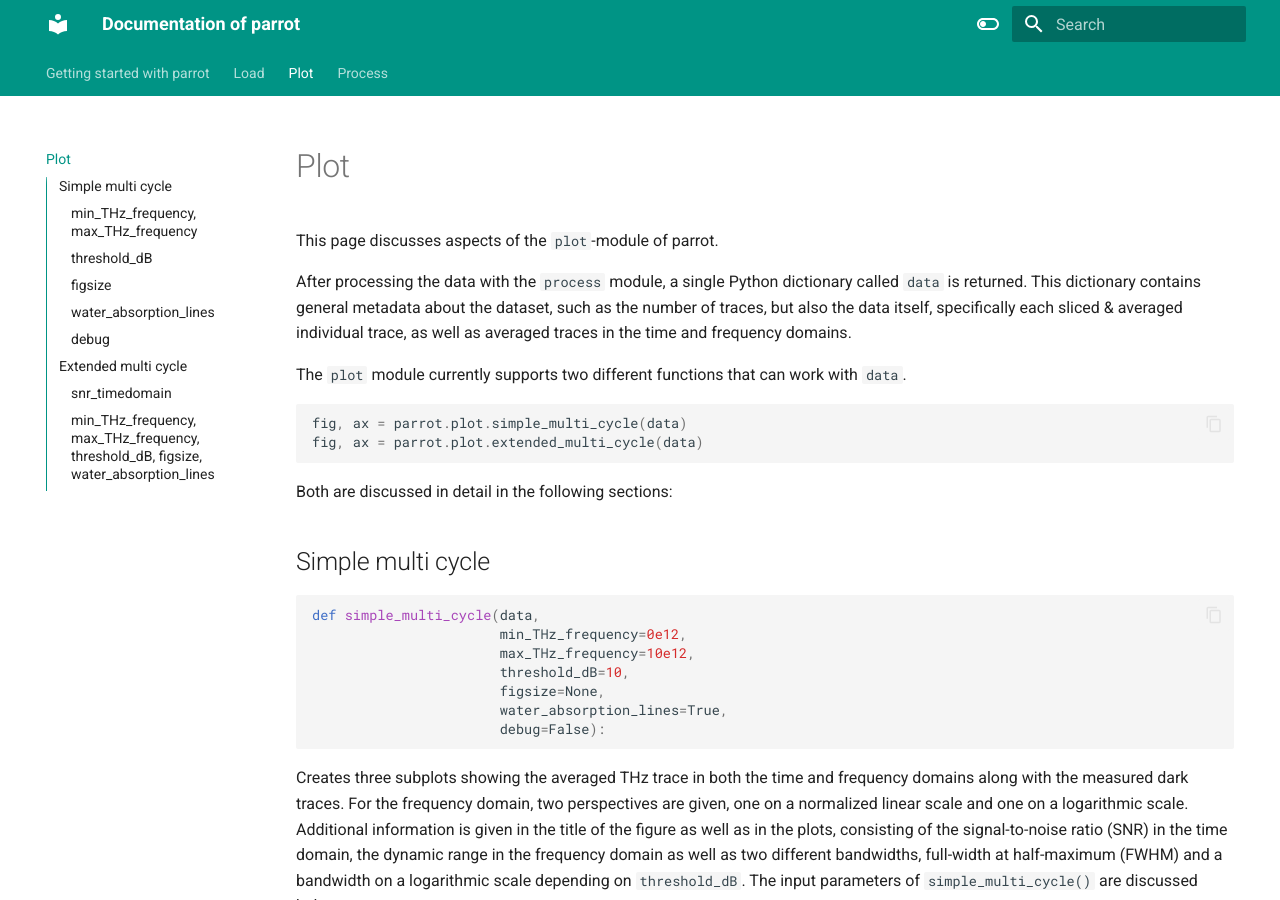
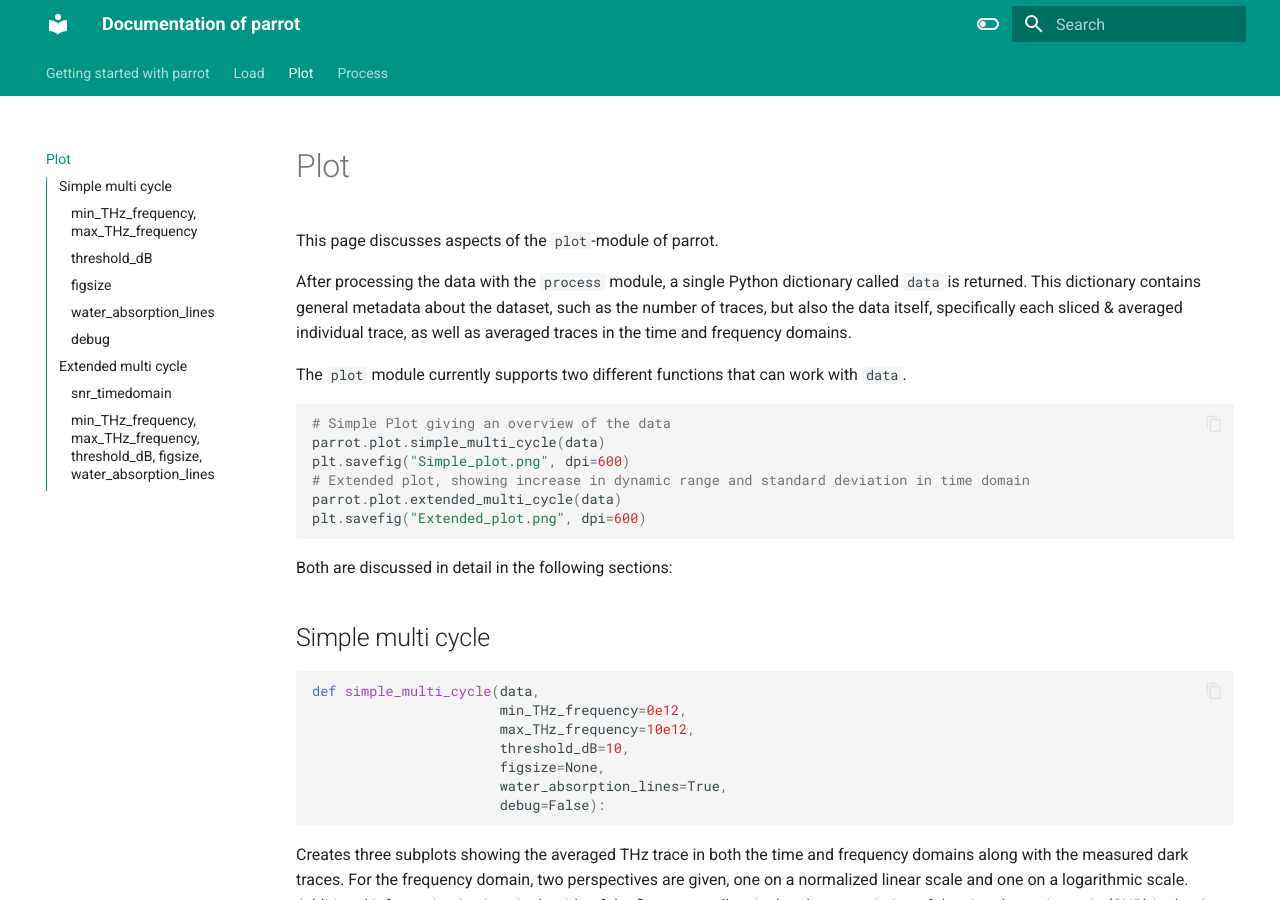
Before and after one commit to puls-lab/parrot, an MkDocs documentation site: the page built from docs/plot.md, in a window 1280 px wide and 900 px high. Built offline with MkDocs 1.6.1 and Material for MkDocs 9.7.7, drawn with Linux system fonts in a browser that asks for light colours; emoji names are drawn with the system emoji font.

Commit message:
Updated documentation/plot.md. The plot function don't give back fig, ax, since this should be not necessary. Added code which shows how to save the plots as *.png.

````diff
--- a/docs/plot.md
+++ b/docs/plot.md
@@ -10,8 +10,12 @@ each sliced & averaged individual trace, as well as averaged traces in the time
 The `plot` module currently supports two different functions that can work with `data`.
 
 ```python
-fig, ax = parrot.plot.simple_multi_cycle(data)
-fig, ax = parrot.plot.extended_multi_cycle(data)
+# Simple Plot giving an overview of the data
+parrot.plot.simple_multi_cycle(data)
+plt.savefig("Simple_plot.png", dpi=600)
+# Extended plot, showing increase in dynamic range and standard deviation in time domain
+parrot.plot.extended_multi_cycle(data)
+plt.savefig("Extended_plot.png", dpi=600)
 ```
 
 Both are discussed in detail in the following sections:
````
